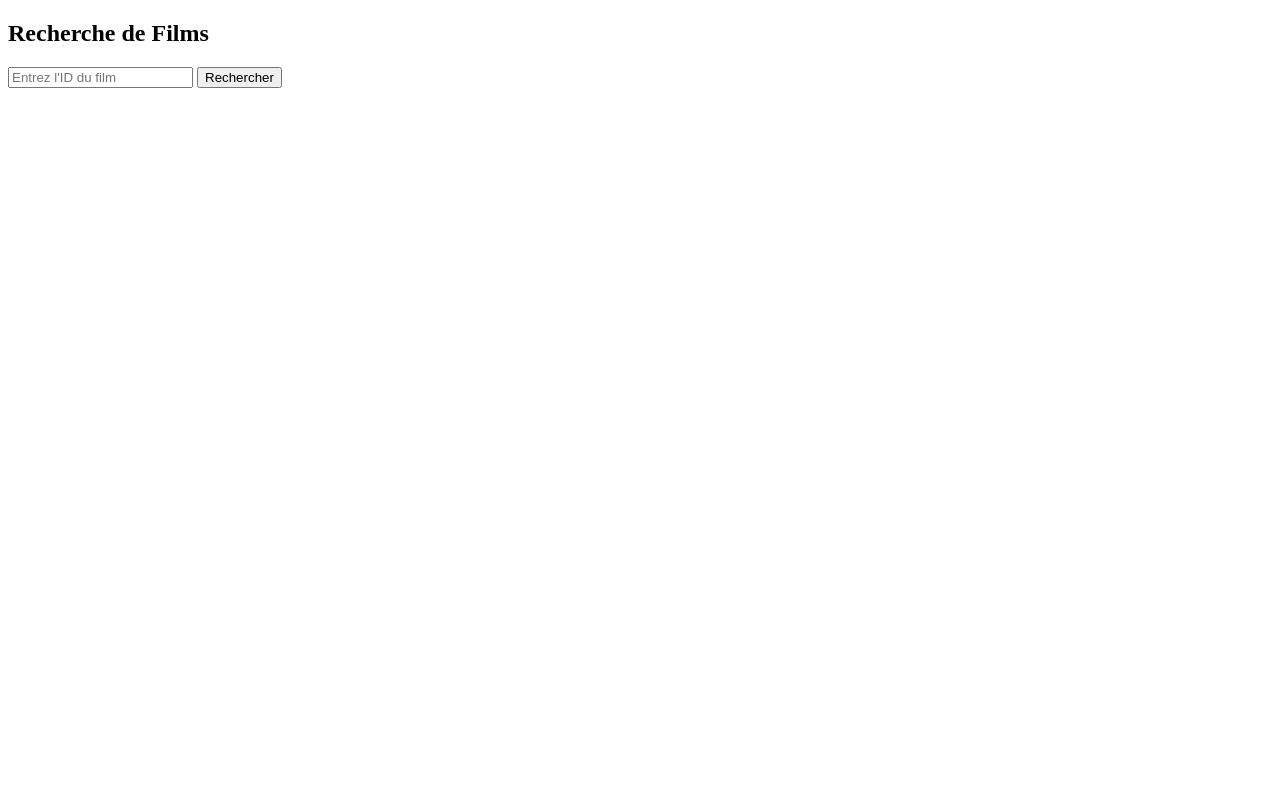
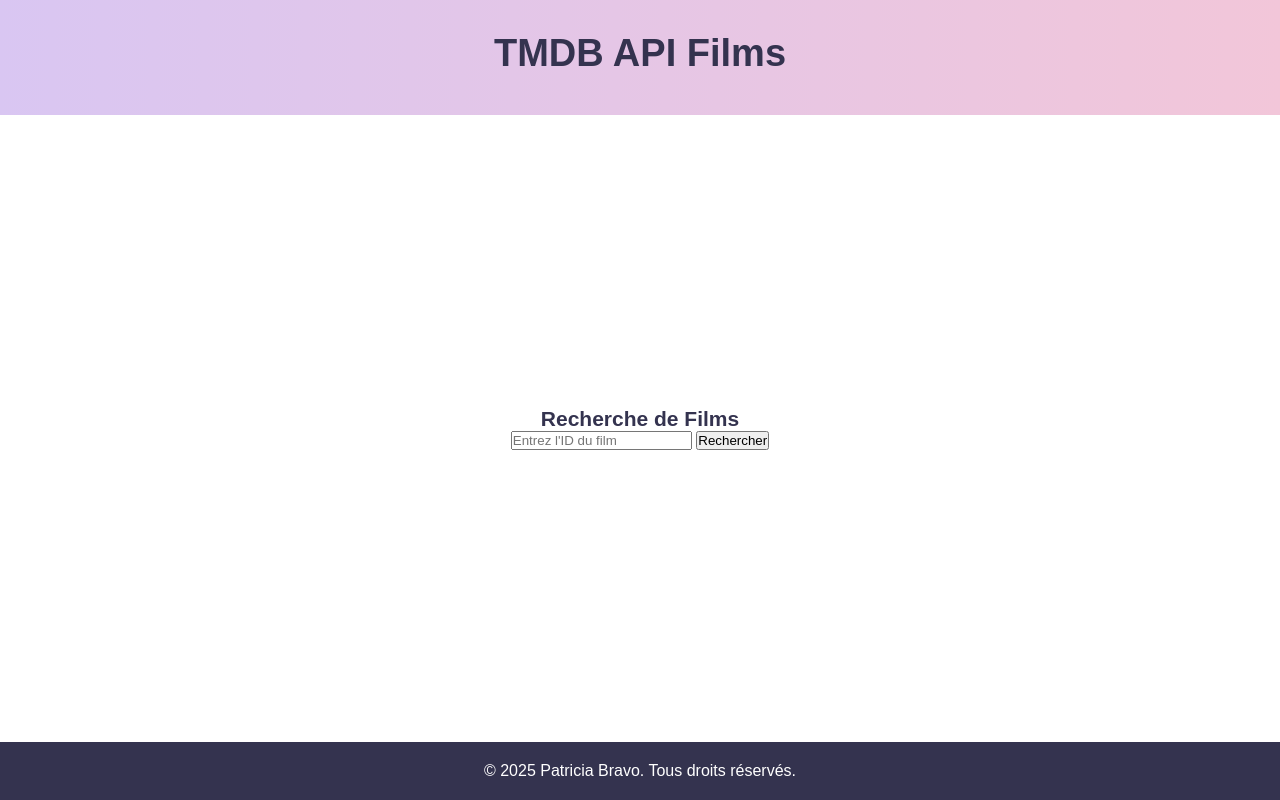
Before and after one commit to patrihow/MoviesRest, a website: page public/index.html in a window 1280 px wide. Drawn offline with Linux system fonts and the light colour scheme; a web font is replaced by a local one.

Commit message:
Update des styles.css

```diff
--- a/public/assets/css/main.css
+++ b/public/assets/css/main.css
@@ -0,0 +1,5 @@
+@import "base.css";
+@import "container.css";
+@import "footer.css";
+@import "header.css";
+@import "language.css";
--- a/public/index.html
+++ b/public/index.html
@@ -20,9 +20,13 @@
     />
   </head>
   <body>
+    <header>
+        <h1>TMDB API Films</h1>
+    </header>
     <main>
+
       <section class="container">
-        <h1>Recherche de Films</h1>
+        <h3>Recherche de Films</h3>
         <div class="search-container">
           <input type="text" id="movie-id" placeholder="Entrez l'ID du film" />
           <button id="search-btn">Rechercher</button>
@@ -30,6 +34,9 @@
         <div id="movie-data"></div>
       </section>
     </main>
+    <footer>
+        <p>&copy; 2025 Patricia Bravo. Tous droits réservés.</p>
+    </footer>
     <script src="script.js"></script>
   </body>
 </html>
```
